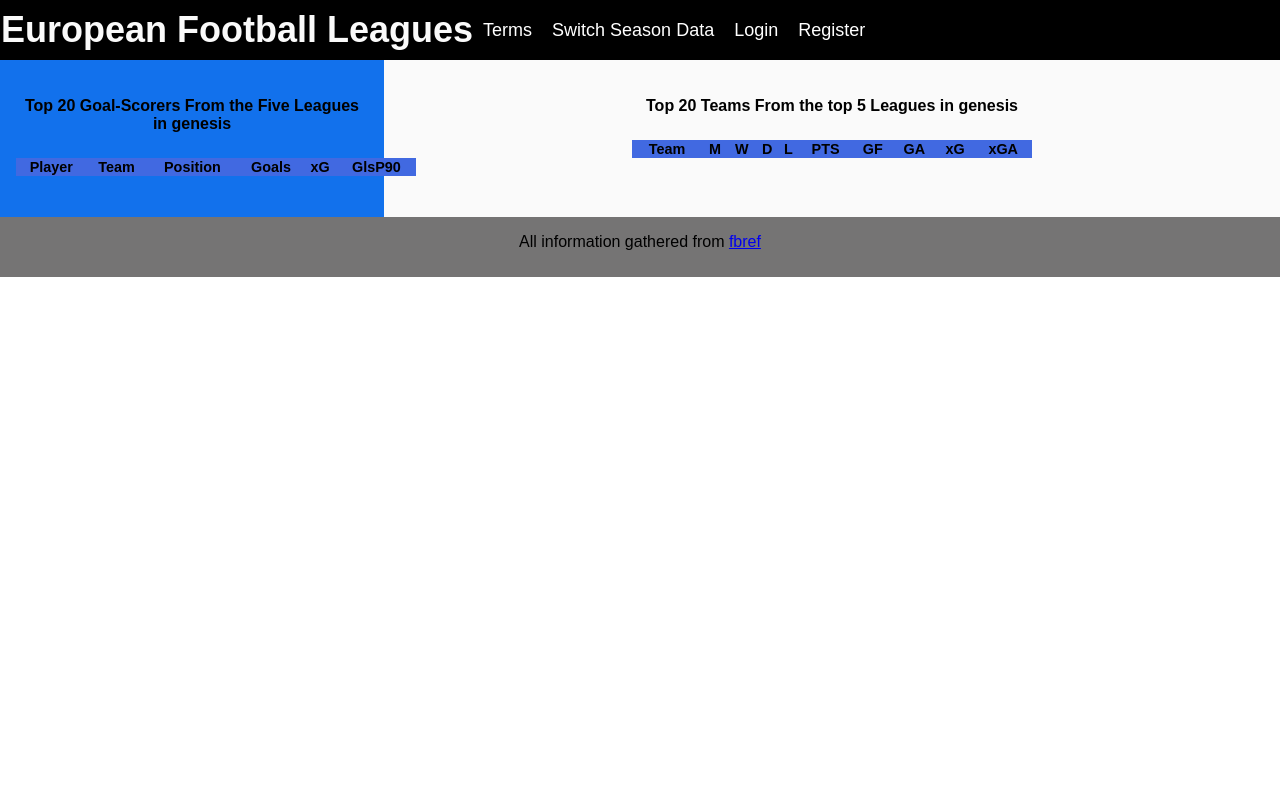
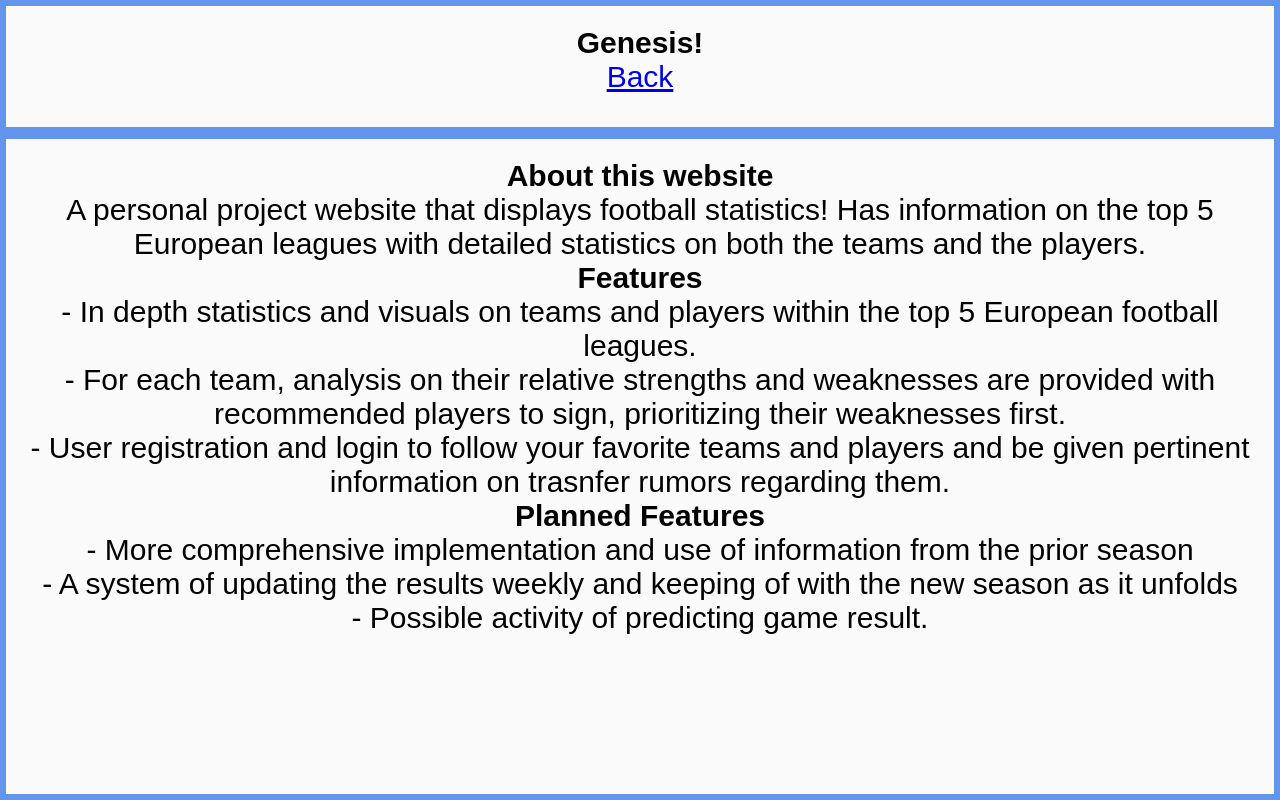
Before and after one commit to whu769/FootballWebsite, a Flask app: page /genesis in a window 1280 px wide. Run offline with Flask 2, Linux system fonts and the light colour scheme; data that the repository does not hold is empty.

Commit message:
Added a genesis/about page to the website

```diff
--- a/app.py
+++ b/app.py
@@ -2059,7 +2059,10 @@ def leaguestats(League):
                             , defenseLabels = list(defense_dict.keys()), tklPData = defense_lists[0], d3pData = defense_lists[1], m3pData = defense_lists[2], a3pData = defense_lists[3])
 
 
-
+@app.route('/genesis')
+def genesis():
+
+    return render_template('genesis.html')
 # TEST USER username: test, password: 1234
 # TEST USER 2: username: test2, password:1234
 # Will be deleted everytime the fbrefMain is run, fix later
--- /dev/null
+++ b/static/css/fbref/genesis.css
@@ -0,0 +1,46 @@
+* {
+    margin: 0;
+    padding: 0;
+    box-sizing: border-box;
+    font-size: 30px;
+  }
+
+head{
+    margin: 0;
+    font-family: arial;
+    text-align: center;
+    color:rgb(0, 0, 0);
+    font-size: x-large;
+    }
+
+
+body, html{
+    margin: 0;
+    font-family: Arial;
+    text-align: center;
+    color:rgb(0, 0, 0);
+    background-color: rgb(255, 255, 255);
+}
+
+.grid-container {
+    height: 100vh;
+    display: grid;
+    grid-template-rows: 1fr 5fr;
+    grid-template-columns: repeat(3, 2fr);
+}
+
+.grid-item {
+    background-color: rgb(250, 250, 250);
+    border: 6px solid cornflowerblue;
+    /* rgb(247, 238, 164); */
+    padding: 20px;
+    overflow: auto;
+}
+
+.item-1{
+    grid-column: 1 / 4;
+}
+
+.item-2{
+    grid-column: 1 / 4;
+}
--- /dev/null
+++ b/templates/genesis.html
@@ -0,0 +1,41 @@
+<!DOCTYPE html>
+<html lang="en">
+<head>
+    <meta charset="UTF-8">
+    <meta http-equiv="X-UA-Compatible" content="IE=edge">
+    <meta name="viewport" content="width=device-width, initial-scale=1.0">
+    <title>Genesis</title>
+    <link rel="stylesheet" href="{{ url_for('static', filename='css/fbref/genesis.css') }}">
+</head>
+<body>
+    <div class="grid-container">
+        <div class="grid-item item-1">
+            <h1>Genesis!</h1>
+            <a href="{{url_for('index')}}">Back</a>
+        </div>
+
+        <div class="grid-item item-2">
+            <h1>About this website</h1>
+                <small>A personal project website that displays football statistics! Has information on the top 5 European leagues with detailed statistics
+                    on both the teams and the players.
+                </small>
+
+            <h1>Features</h1>
+                <small>- In depth statistics and visuals on teams and players within the top 5 European football leagues. <br>
+                    - For each team, analysis on their relative strengths and weaknesses are provided with recommended players to sign, prioritizing their weaknesses first.<br>
+                    - User registration and login to follow your favorite teams and players and be given pertinent information on trasnfer rumors regarding them.<br>
+
+                </small>
+
+            <h1>Planned Features</h1>
+                    <small>- More comprehensive implementation and use of information from the prior season<br>
+                        - A system of updating the results weekly and keeping of with the new season as it unfolds<br>
+                        - Possible activity of predicting game result.
+                    </small>
+
+
+        </div>
+
+    </div>
+</body>
+</html>
--- a/templates/index3.html
+++ b/templates/index3.html
@@ -30,6 +30,9 @@
                     <li><a href="{{url_for('index', viewed_season = '2019-2020')}}">2019-2020</a></li>
                     <li><a href="{{url_for('index', viewed_season = '2018-2019')}}">2018-2019</a></li>
                 </ul>
+            </li>
+            <li class="league_item">
+                <a href="{{url_for('genesis')}}">Genesis</a>
             </li>
             <li class="league_item">
                 <a href="{{url_for('login')}}"> Login </a>
```
